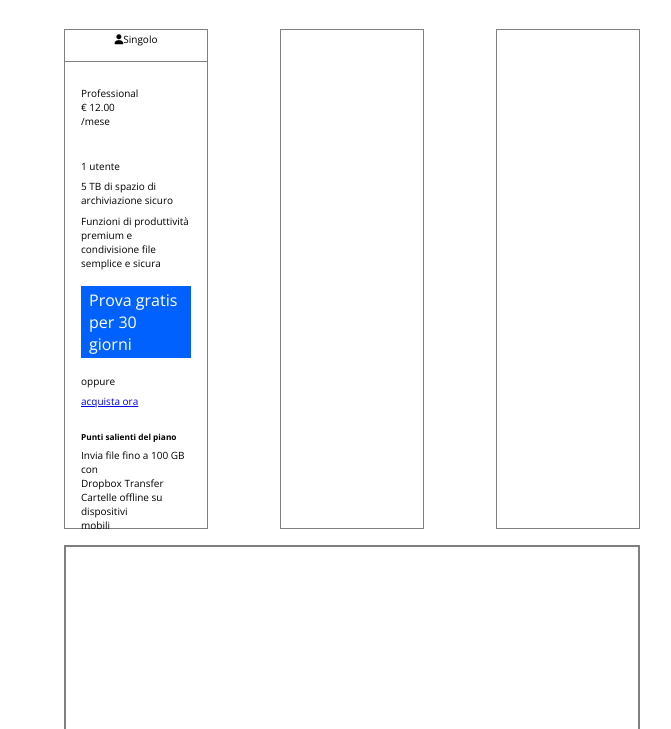
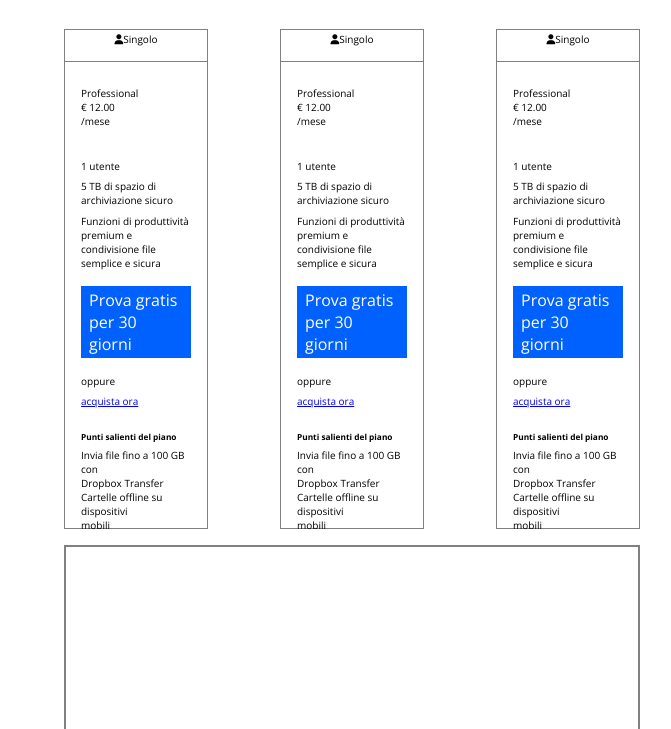
Before and after one commit to francescominutella/htmlcss-dropbox, a plain HTML site: page index.html in a window 1280 px wide. Shown: the part 592-1321 px from the top of the page, without its empty margins (288-959 px from the left). Drawn offline with nearby package versions, Linux system fonts and the light colour scheme.

Commit message:
main: add structure CARD

```diff
--- a/index.html
+++ b/index.html
@@ -163,12 +163,114 @@
 
                     <div class="col4">
                         <div class="card_4">
+                            <div class="up_banner">
+                                <ul>
+                                    <li><i class="fa-solid fa-user"></i></li>
+                                    <li>Singolo</li>
+                                </ul>
+                            </div>
+                            <!-- up_banner -->
+
+                            <div class="card_title">
+                                <ul>
+                                    <li>Professional</li>
+                                    <li>€ 12.00</li>
+                                    <li>/mese</li>
+                                </ul>
+                            </div>
+
+                            <div class="middle_banner">
+                                <ul>
+                                    <li>1 utente</li>
+                                    <li>5 TB di spazio di
+                                        archiviazione sicuro
+                                    </li>
+                                    <li>Funzioni di
+                                        produttività
+                                        premium e
+                                        condivisione file
+                                        semplice e sicura
+                                    </li>
+                                </ul>
+
+                                <div class="btn_card">
+                                    <a href="#" class="btn btn-blue">Prova gratis per 30 giorni</a>
+                                </div>
+
+                                <div class="buy_now">
+                                    <ul>
+                                        <li>oppure</li>
+                                        <li><a href="#">acquista ora</a></li>
+                                        <li><div class="grayline"></div></li>
+                                    </ul>
+                                </div>
+                            </div>
+                            <!-- middle banner -->
+
+                            <div class="points_plan">
+                                <h5>Punti salienti del piano</h5>
+                                <ul>
+                                    <li>Invia file fino a 100 GB con <br> Dropbox Transfer</li>
+                                    <li>Cartelle offline su dispositivi <br> mobili</li>
+                                </ul>
+                            </div>
 
                         </div>
                     </div>
 
                     <div class="col4">
                         <div class="card_4">
+                            <div class="up_banner">
+                                <ul>
+                                    <li><i class="fa-solid fa-user"></i></li>
+                                    <li>Singolo</li>
+                                </ul>
+                            </div>
+                            <!-- up_banner -->
+
+                            <div class="card_title">
+                                <ul>
+                                    <li>Professional</li>
+                                    <li>€ 12.00</li>
+                                    <li>/mese</li>
+                                </ul>
+                            </div>
+
+                            <div class="middle_banner">
+                                <ul>
+                                    <li>1 utente</li>
+                                    <li>5 TB di spazio di
+                                        archiviazione sicuro
+                                    </li>
+                                    <li>Funzioni di
+                                        produttività
+                                        premium e
+                                        condivisione file
+                                        semplice e sicura
+                                    </li>
+                                </ul>
+
+                                <div class="btn_card">
+                                    <a href="#" class="btn btn-blue">Prova gratis per 30 giorni</a>
+                                </div>
+
+                                <div class="buy_now">
+                                    <ul>
+                                        <li>oppure</li>
+                                        <li><a href="#">acquista ora</a></li>
+                                        <li><div class="grayline"></div></li>
+                                    </ul>
+                                </div>
+                            </div>
+                            <!-- middle banner -->
+
+                            <div class="points_plan">
+                                <h5>Punti salienti del piano</h5>
+                                <ul>
+                                    <li>Invia file fino a 100 GB con <br> Dropbox Transfer</li>
+                                    <li>Cartelle offline su dispositivi <br> mobili</li>
+                                </ul>
+                            </div>
 
                         </div>
                     </div>
```
